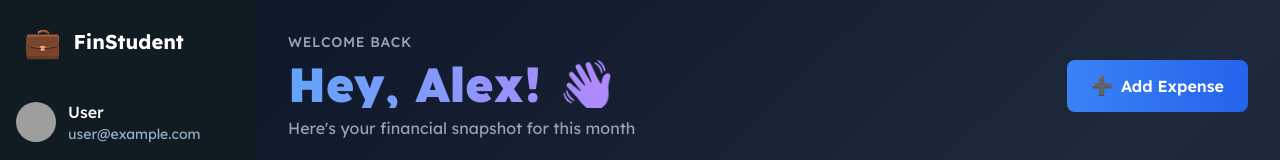
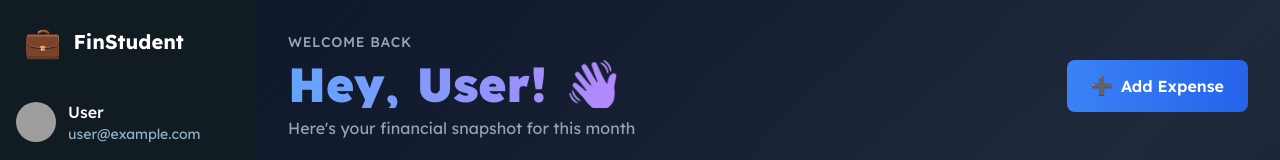
Before and after one commit to BU-SENG/foss-project-rose-sugar, a React (Vite) app in the folder my-app/: page / in a window 1280 px wide. Shown: the top 160 px of the page. Built offline with nearby package versions, Linux system fonts and the light colour scheme; no server answers; grey boxes are pictures that could not be loaded.

Commit message:
made dashboard changes

```diff
--- a/my-app/src/pages/Dashboard.jsx
+++ b/my-app/src/pages/Dashboard.jsx
@@ -1,7 +1,9 @@
 import { useState, useEffect } from "react";
 import { TrendingUp, TrendingDown, Plus } from "lucide-react";
+import { useAuth } from "../context/AuthContext";
 
 export default function Dashboard() {
+  const { user } = useAuth();
   const [currentMonth] = useState(2850.5);
   const [totalIncome] = useState(5200.0);
   const [totalExpenses] = useState(3450.0);
@@ -93,7 +95,7 @@ export default function Dashboard() {
               Welcome back
             </p>
             <h1 className="text-4xl md:text-5xl font-black bg-gradient-to-r from-blue-400 via-purple-400 to-pink-400 bg-clip-text text-transparent">
-              Hey, Alex! 👋
+              Hey, {user?.username || "User"}! 👋
             </h1>
             <p className="text-slate-400 text-base mt-2">
               Here's your financial snapshot for this month
```
